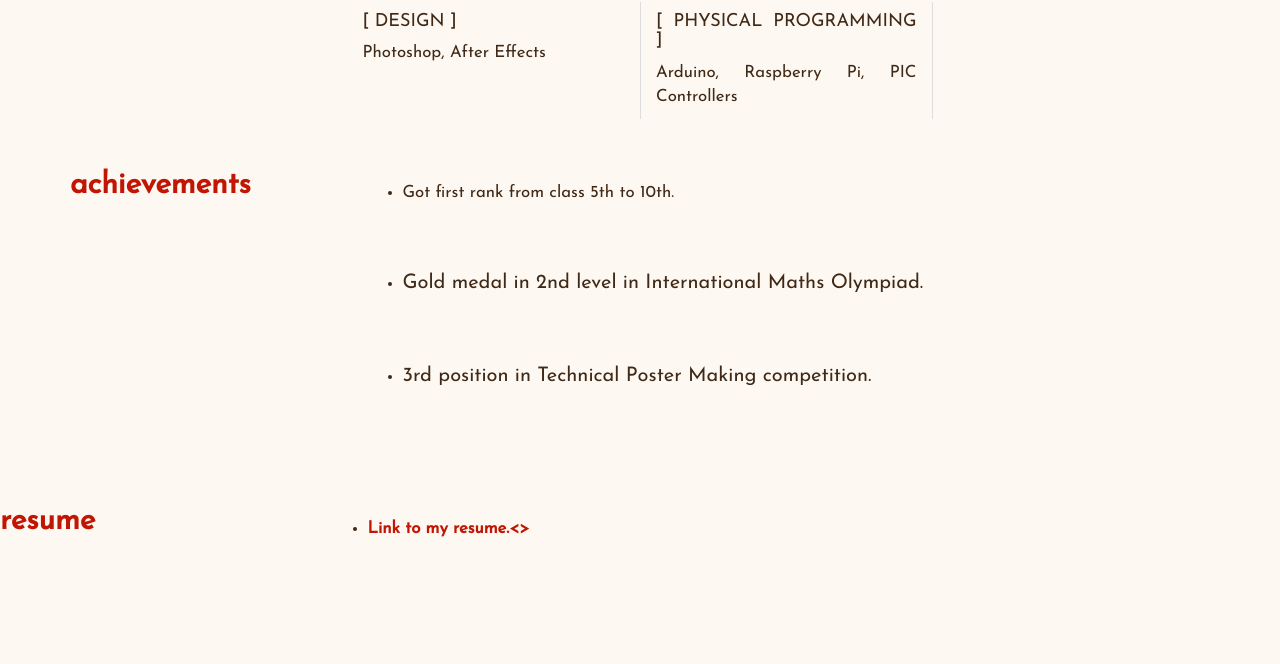
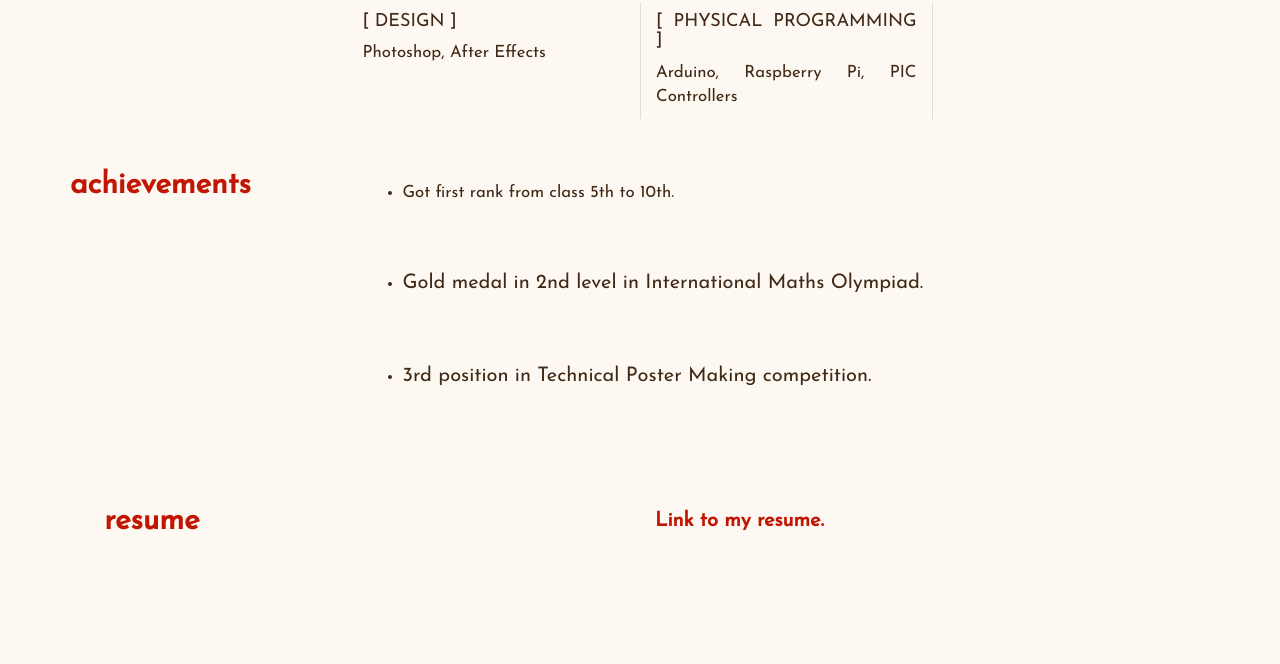
Before and after one commit to 16ankitpal/16ankitpal.github.io, a plain HTML site: page index.html in a window 1280 px wide. Shown: the part 1971-2635 px from the top of the page. Drawn offline with Linux system fonts and the light colour scheme; files that its build step writes are made by us from their sources; a web font is replaced by a local one.

Commit message:
Resume div
resume  div added

```diff
--- a/index.html
+++ b/index.html
@@ -112,9 +112,10 @@
 
 </div>
 <div class="row blocker">
-<div class="col-md-3 col-xs-12 major"><a style="font-size: 30px">Resume</a></div>
-<div class="col-md-9 col-xs-12 minor"><p style="font-size: 20px"><ul><li><a href="resume/ankitpal.pdf">Link to my resume.<></ul></div>
+<div class="col-md-6 col-xs-12 major"><a style="font-size: 30px">&nbsp&nbsp&nbsp&nbsp&nbsp&nbsp&nbsp&nbsp&nbsp&nbsp&nbspResume</a></div>
+<div class="col-md-2 col-xs-12 minor"><p style="font-size: 20px"><a href="resume/ankitpal.pdf">Link to my resume.</div>
 
+</div>
 </div>
 
 <div class="footer navbar navbar-default row" style="margin-bottom:0px">
```
